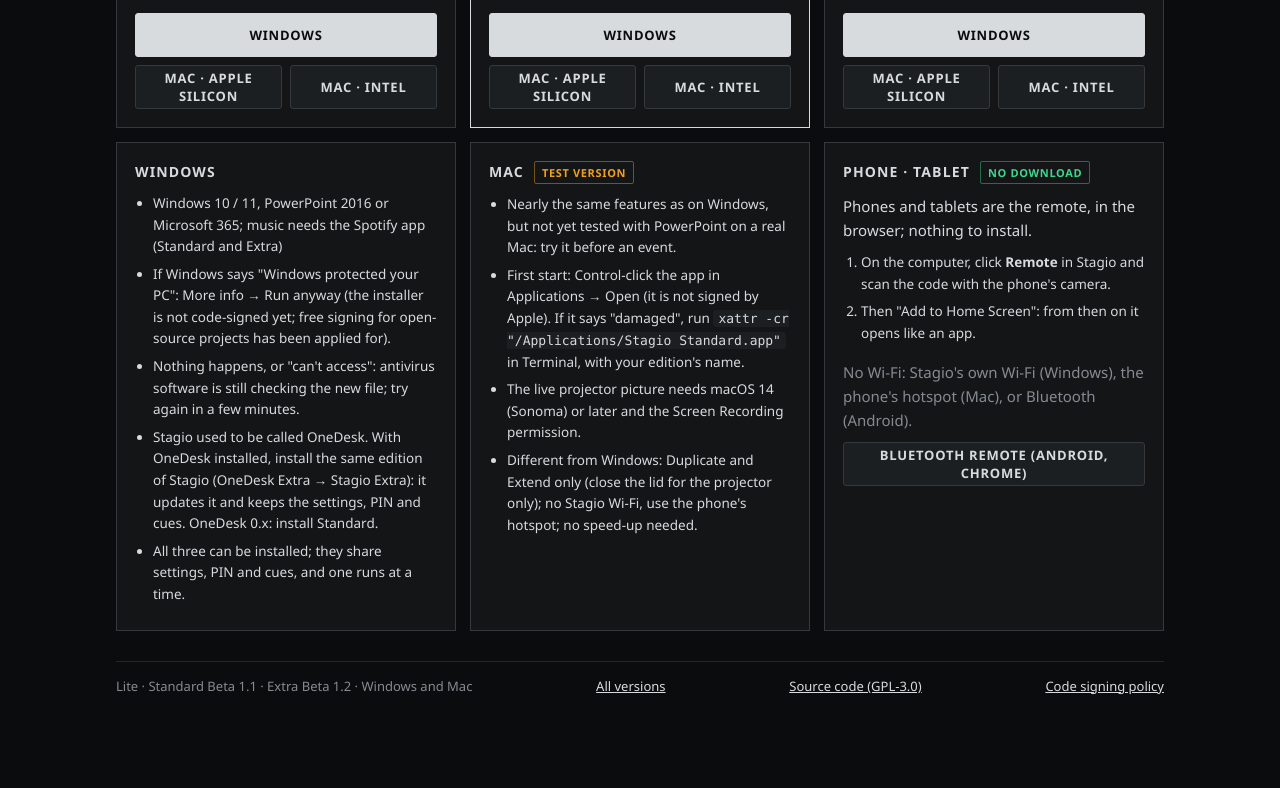
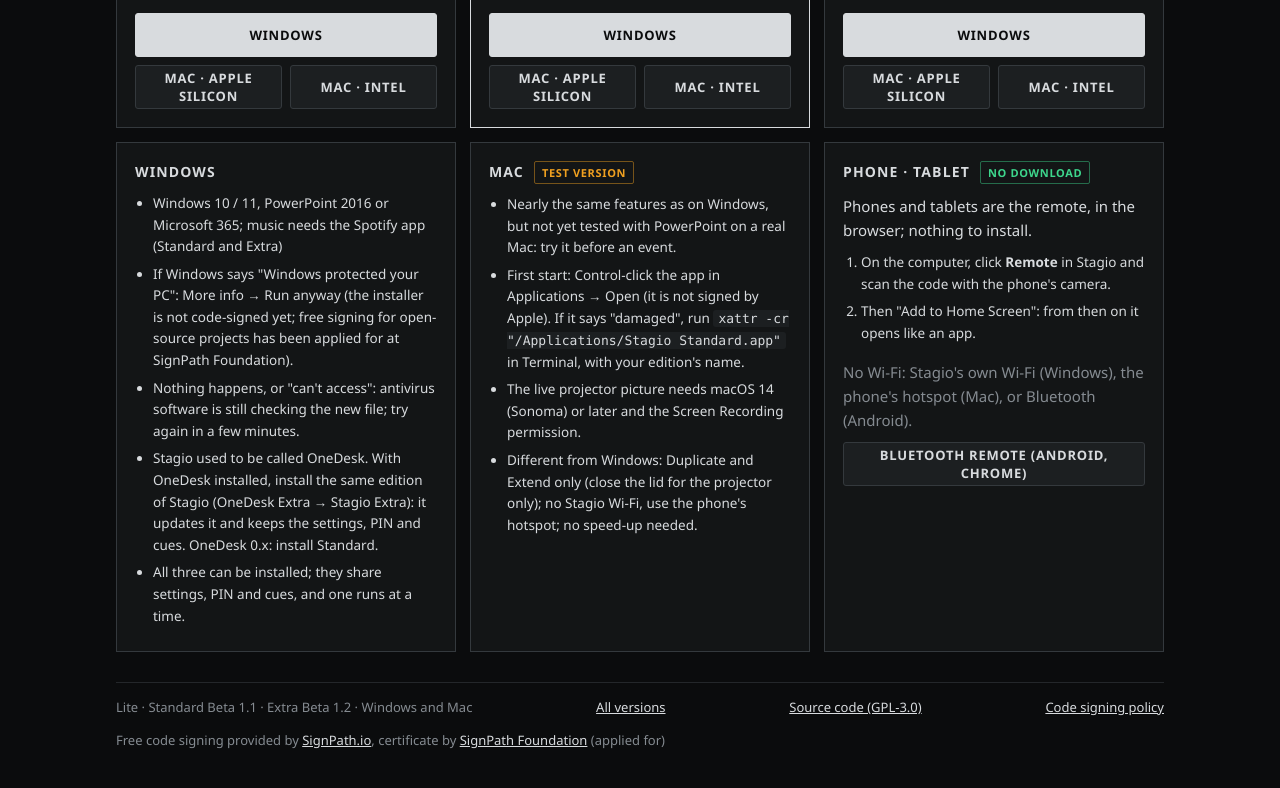
Before and after one commit to ngxu/stagio, an Electron app: page docs/index.html in a window 1280 px wide. Shown: the part 494-1282 px from the top of the page. Before the commit the page ends 1230 px from the top, so only its background shows below. Drawn offline with Linux system fonts and the light colour scheme.

Commit message:
Download page: name SignPath Foundation for code signing (applied for)
Co-Authored-By: Claude Opus 5.5 <noreply@anthropic.com>

```diff
--- a/docs/index.html
+++ b/docs/index.html
@@ -93,7 +93,7 @@
         <div class="card-h"><h2>Windows</h2></div>
         <ul>
           <li><span class="zh">Windows 10 / 11、PowerPoint 2016 或 Microsoft 365；放音乐需要 Spotify 应用（Standard 和 Extra）</span><span class="en">Windows 10 / 11, PowerPoint 2016 or Microsoft 365; music needs the Spotify app (Standard and Extra)</span></li>
-          <li><span class="zh">如出现“Windows 已保护你的电脑”：点“更多信息 → 仍要运行”（安装程序还没有代码签名，正在申请开源项目的免费签名）。</span><span class="en">If Windows says "Windows protected your PC": More info → Run anyway (the installer is not code-signed yet; free signing for open-source projects has been applied for).</span></li>
+          <li><span class="zh">如出现“Windows 已保护你的电脑”：点“更多信息 → 仍要运行”（安装程序还没有代码签名，正在向 SignPath Foundation 申请开源项目的免费签名）。</span><span class="en">If Windows says "Windows protected your PC": More info → Run anyway (the installer is not code-signed yet; free signing for open-source projects has been applied for at SignPath Foundation).</span></li>
           <li><span class="zh">双击后没反应或提示无法访问：防毒软件还在检查新文件，等几分钟再双击。</span><span class="en">Nothing happens, or "can't access": antivirus software is still checking the new file; try again in a few minutes.</span></li>
           <li><span class="zh">Stagio 以前叫 OneDesk。已经装了 OneDesk：装同一个版本的 Stagio（例如 OneDesk Extra → Stagio Extra）就会直接升级，设置、PIN、Cue 都保留；0.x 的 OneDesk 装 Standard。</span><span class="en">Stagio used to be called OneDesk. With OneDesk installed, install the same edition of Stagio (OneDesk Extra → Stagio Extra): it updates it and keeps the settings, PIN and cues. OneDesk 0.x: install Standard.</span></li>
           <li><span class="zh">三个版本可以都装，资料共用（设置、PIN、Cue），同一时间开一个。</span><span class="en">All three can be installed; they share settings, PIN and cues, and one runs at a time.</span></li>
@@ -128,6 +128,7 @@
     <a href="https://github.com/ngxu/stagio/releases"><span class="zh">所有版本</span><span class="en">All versions</span></a>
     <a href="https://github.com/ngxu/stagio"><span class="zh">源代码（GPL-3.0）</span><span class="en">Source code (GPL-3.0)</span></a>
     <a href="https://github.com/ngxu/stagio/blob/main/CODE_SIGNING_POLICY.md">Code signing policy</a>
+    <span class="dim">Free code signing provided by <a href="https://about.signpath.io">SignPath.io</a>, certificate by <a href="https://signpath.org">SignPath Foundation</a> <span class="zh">（申请中）</span><span class="en">(applied for)</span></span>
   </footer>
 </body>
 </html>
```
